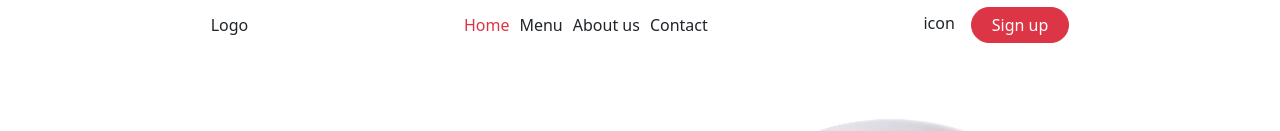
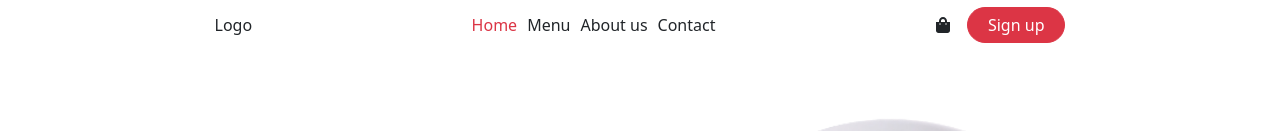
Before and after one commit to jovick-coder/elva-ecommace-task, a React (Create React App) app: page / in a window 1280 px wide. Shown: the top 131 px of the page. Built offline with nearby package versions, Linux system fonts and the light colour scheme.

Commit message:
added shoping bag icon

```diff
--- a/src/App.js
+++ b/src/App.js
@@ -1,7 +1,12 @@
 import "./App.css";
 import heroImage from "./assets/hero-image-removebg-preview.png";
 import FoodCardComponent from "./components/foodCard/FoodCard";
-import { FaArrowCircleLeft, FaArrowCircleRight, FaStar } from "react-icons/fa";
+import {
+  FaArrowCircleLeft,
+  FaArrowCircleRight,
+  FaShoppingBag,
+  FaStar,
+} from "react-icons/fa";
 import { foodObject } from "./foodObject";
 
 function App() {
@@ -17,7 +22,9 @@ function App() {
         </ul>
 
         <div>
-          <span>icon</span>
+          <span>
+            <FaShoppingBag />
+          </span>
           <button className="btn rounded btn-danger ms-3">Sign up</button>
         </div>
       </div>
```
